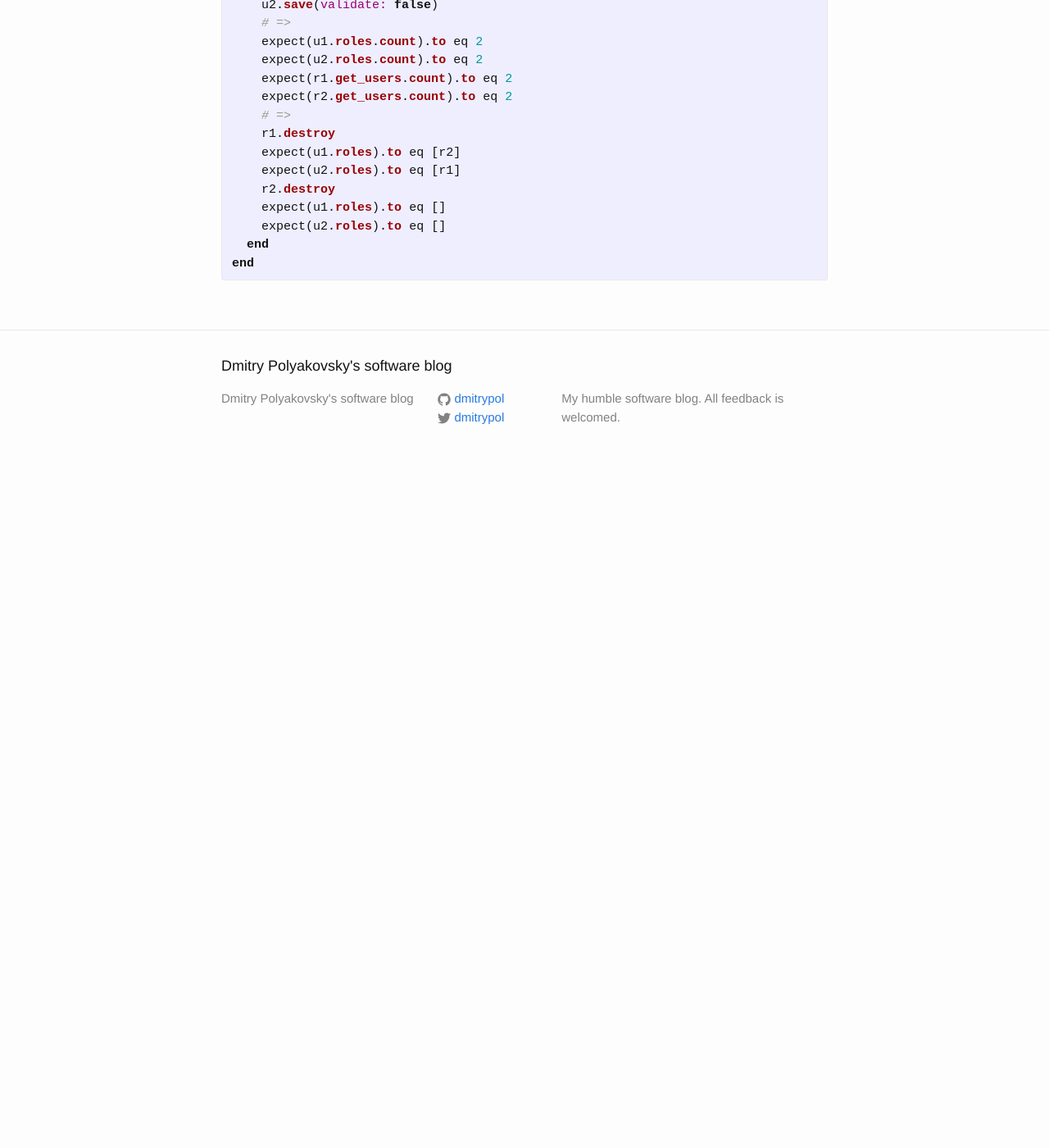
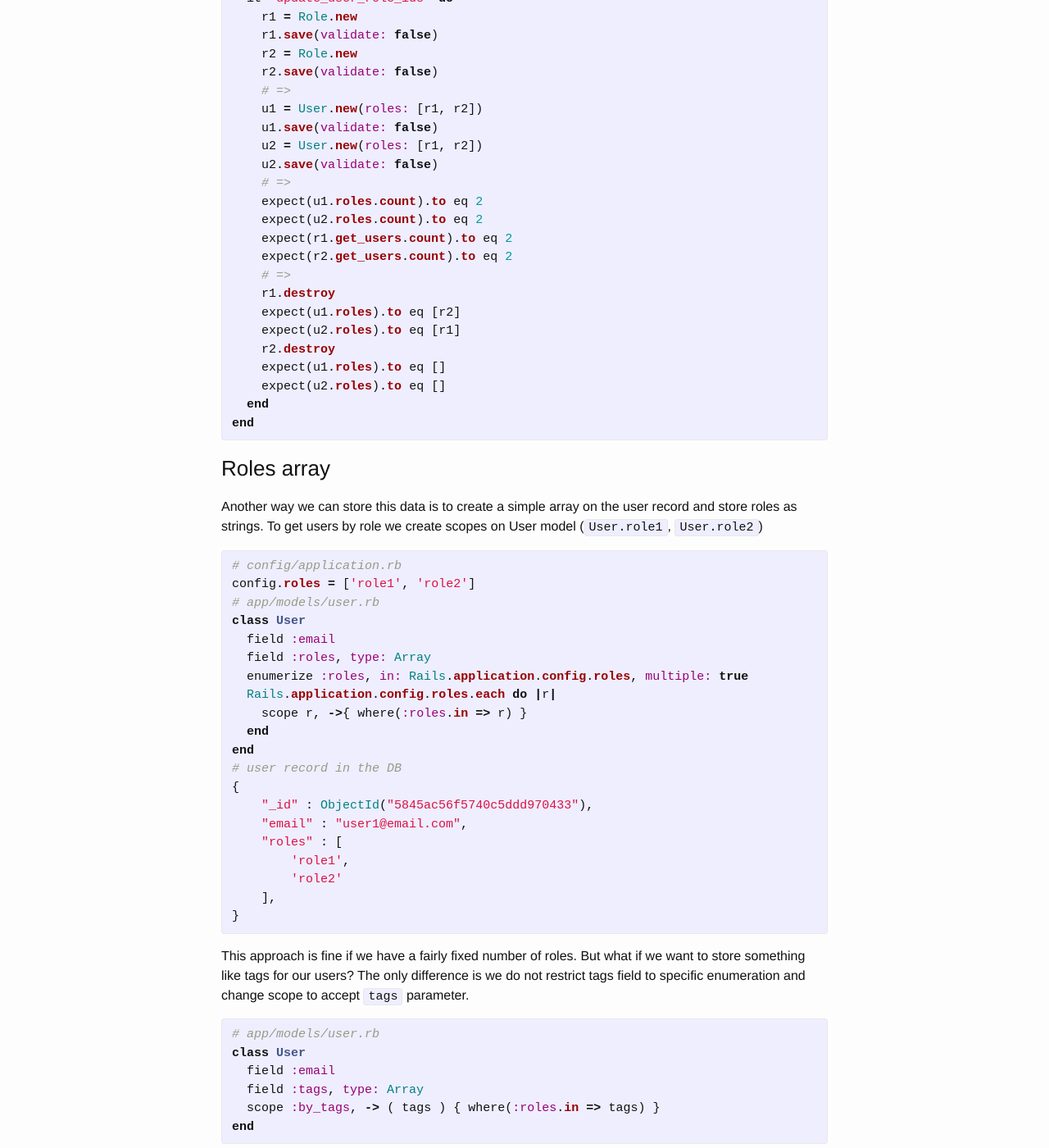
Before and after one commit to dmitrypol/dmitrypol.github.io, a Jekyll site: the page built from _posts/2016-12-05-habtm-inverse-nil.md, in a window 1280 px wide and 1400 px high, scrolled down 2775 px. Shown: the whole window at 82% size. Built offline with Jekyll 4.4.1, drawn with Linux system fonts in a browser that asks for light colours; nearby versions of some CDN libraries; comment, search, counter and statistics services are not loaded; before the commit the page ends 3355 px from its top, so only the background shows below that; some of the changed text lies outside the part shown.

Commit message:
updated post

```diff
--- a/_posts/2016-12-05-habtm-inverse-nil.md
+++ b/_posts/2016-12-05-habtm-inverse-nil.md
@@ -5,6 +5,11 @@
 ---
 
 [Mongoid has_and_belongs_to_many](https://docs.mongodb.com/ruby-driver/master/tutorials/5.1.0/mongoid-relations/#has-and-belongs-to-many) gives us new ways of modeling relationships by not creating mapping tables/collections.
+
+* TOC
+{:toc}
+
+### Traditional has_and_belongs_to_many
 
 {% highlight ruby %}
 # app/models/user.rb
@@ -44,7 +49,9 @@
 
 When we delete a user it's `user_id` will be automatically removed from all `role.user_ids` arrays.  And when we delete `role` that `role_id` will be removed from all `user.role_ids`.
 
-But then our roles become HUGE with tens of thousands of users in each role.  We do not want to store all those `user_ids` in `role`.  We can modify `has_and_belongs_to_many` like this to only store `role_ids` in `user` record.
+### inverse_of: nil
+
+But then our our system grows with tens of thousands of users in each role.  We do not want to store all those `user_ids` in `role`.  We can modify `has_and_belongs_to_many` like this to only store `role_ids` in `user` record.
 
 {% highlight ruby %}
 class User
@@ -132,5 +139,42 @@
     expect(u2.roles).to eq []
   end
 end
+{% endhighlight %}
 
+### Roles array
+
+Another way we can store this data is to create a simple array on the user record and store roles as strings.  To get users by role we create scopes on User model (`User.role1`, `User.role2`)
+
+{% highlight ruby %}
+# config/application.rb
+config.roles = ['role1', 'role2']
+# app/models/user.rb
+class User
+  field :email
+  field :roles, type: Array
+  enumerize :roles, in: Rails.application.config.roles, multiple: true
+  Rails.application.config.roles.each do |r|
+    scope r, ->{ where(:roles.in => r) }
+  end
+end
+# user record in the DB
+{
+    "_id" : ObjectId("5845ac56f5740c5ddd970433"),
+    "email" : "user1@email.com",
+    "roles" : [
+        'role1',
+        'role2'
+    ],
+}
 {% endhighlight %}
+
+This approach is fine if we have a fairly fixed number of roles.  But what if we want to store something like tags for our users?  The only difference is we do not restrict tags field to specific enumeration and change scope to accept `tags` parameter.
+
+{% highlight ruby %}
+# app/models/user.rb
+class User
+  field :email
+  field :tags, type: Array
+  scope :by_tags, -> ( tags ) { where(:roles.in => tags) }
+end
+{% endhighlight %}
```
